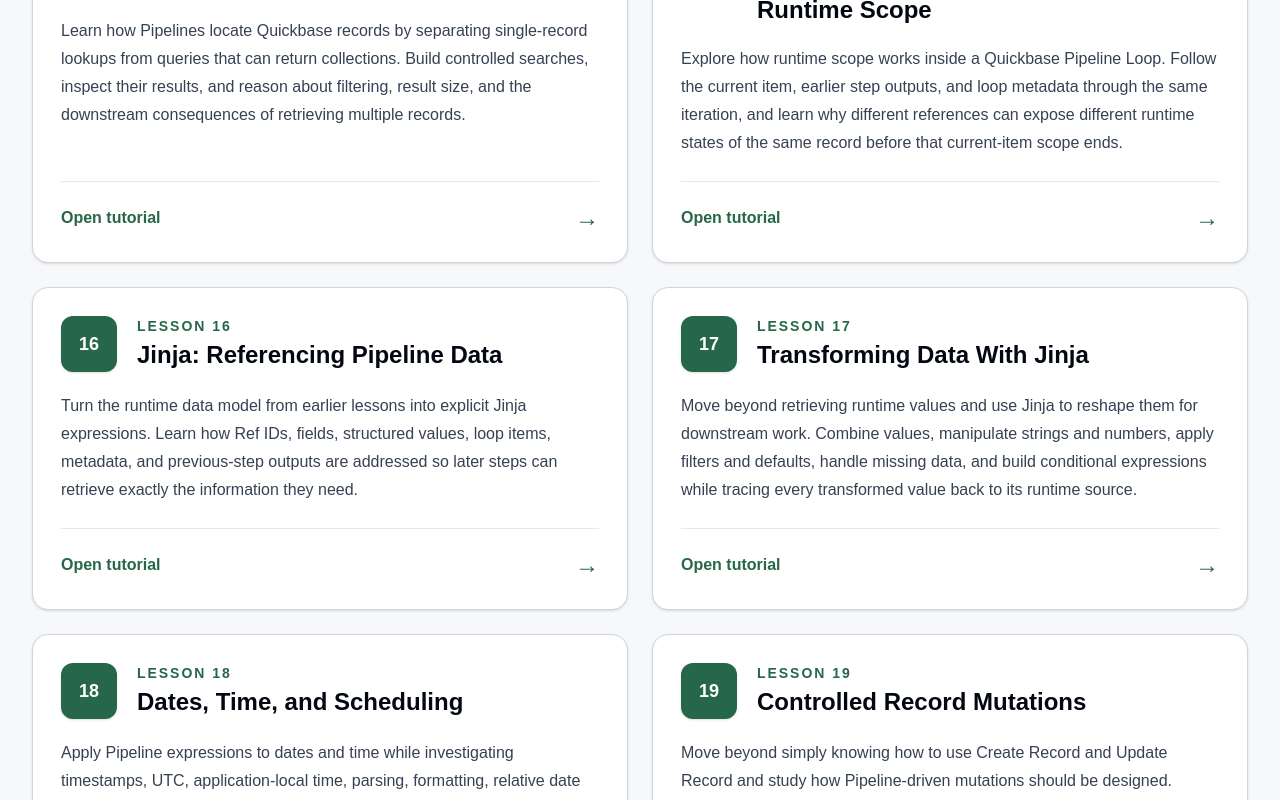
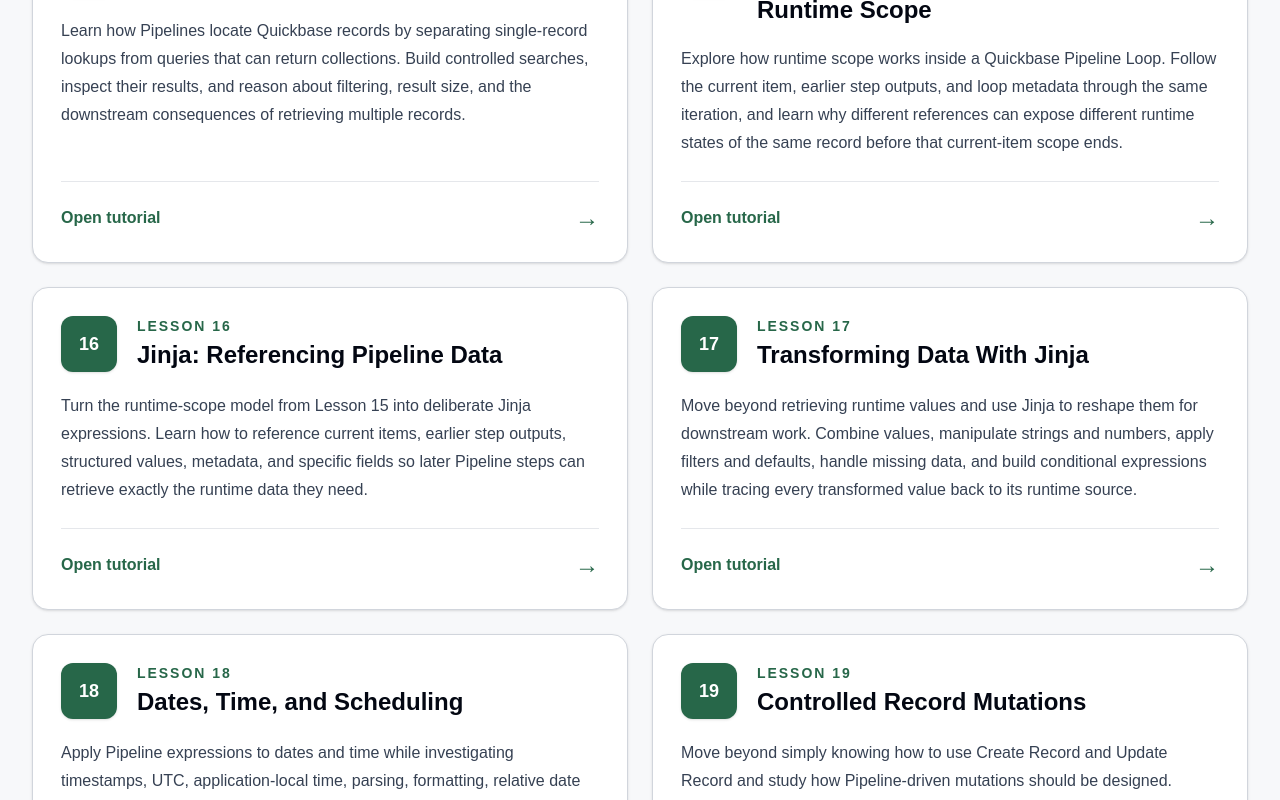
Before and after one commit to dariansweb/Quickbase-Automation, a Next.js app: page / in a window 1280 px wide. Shown: the part 11200-12000 px from the top of the page. Built offline with nearby package versions, Linux system fonts and the light colour scheme.

Commit message:
lesson 15 advanced loop step concepts JSON 16 Update

```diff
--- a/app/data/lessons.ts
+++ b/app/data/lessons.ts
@@ -182,7 +182,7 @@
     number: "16",
     title: "Jinja: Referencing Pipeline Data",
     description:
-      "Turn the runtime data model from earlier lessons into explicit Jinja expressions. Learn how Ref IDs, fields, structured values, loop items, metadata, and previous-step outputs are addressed so later steps can retrieve exactly the information they need.",
+      "Turn the runtime-scope model from Lesson 15 into deliberate Jinja expressions. Learn how to reference current items, earlier step outputs, structured values, metadata, and specific fields so later Pipeline steps can retrieve exactly the runtime data they need.",
     link: "/lessons/16",
     phase: "Pipeline Expressions",
     status: "current",
```
